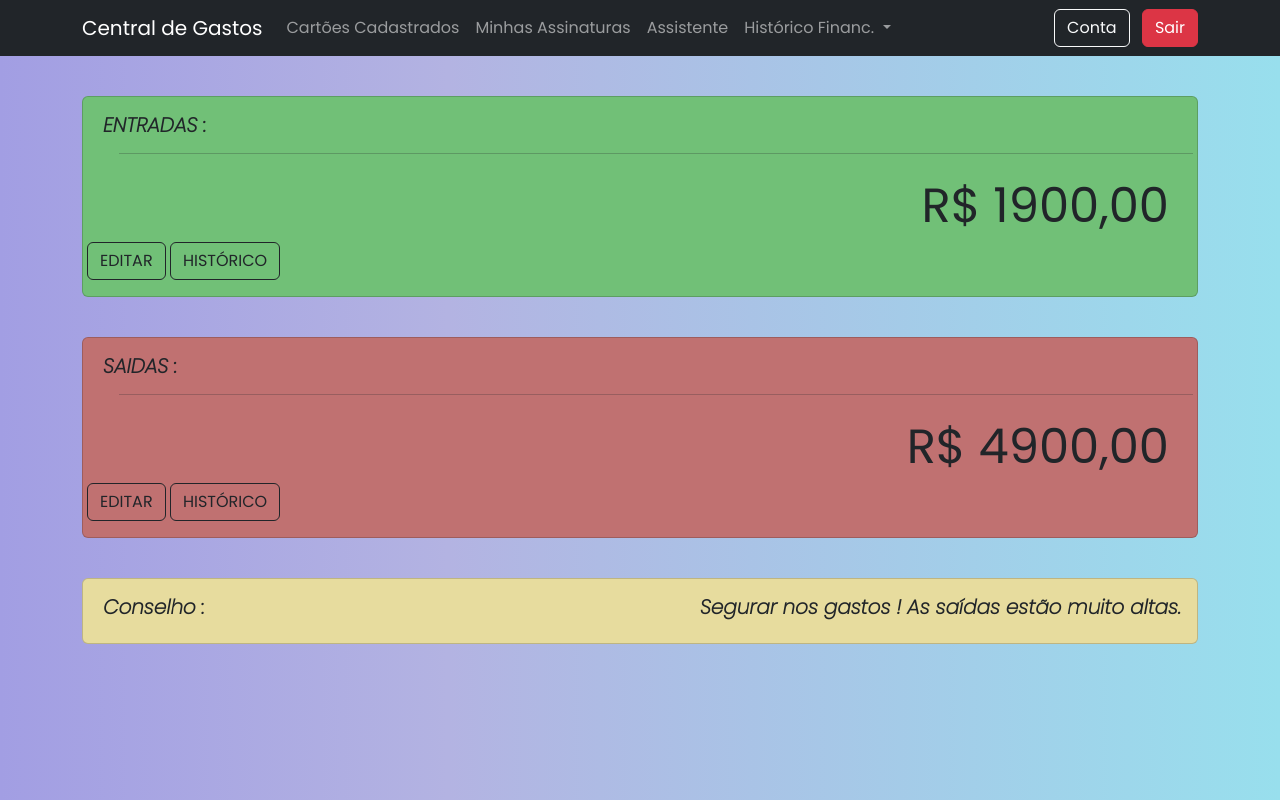
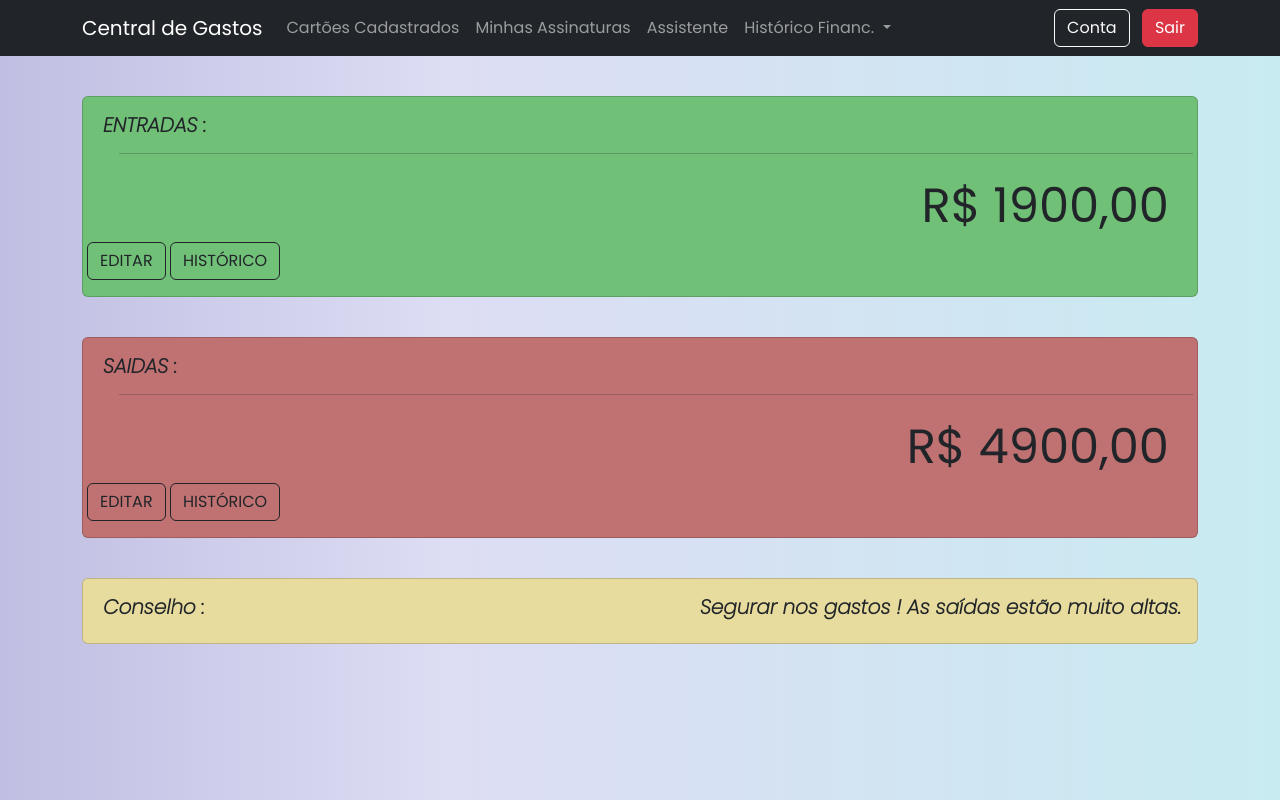
Before and after one commit to guihcostanzi/FIAP_2TELAS, a plain HTML site: page Page_Two/index.html in a window 1280 px wide. Drawn offline with nearby package versions, Linux system fonts and the light colour scheme.

Commit message:
Mudança background tela 2.

```diff
--- a/Page_Two/style.css
+++ b/Page_Two/style.css
@@ -4,8 +4,8 @@
 }
 
 body{
-    background: rgb(162,158,227);
-    background: linear-gradient(90deg, rgba(162,158,227,1) 0%, rgba(179,179,226,1) 35%, rgba(152,223,237,1) 100%);
+    background: rgb(192,190,226);
+    background: linear-gradient(90deg, rgba(192,190,226,1) 0%, rgba(221,221,244,1) 35%, rgba(200,235,241,1) 100%);
 }
 
 #entradas{
```
